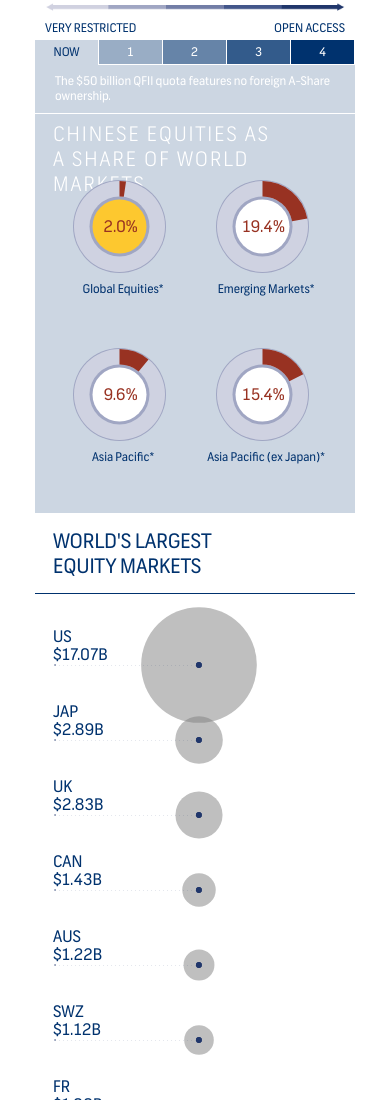
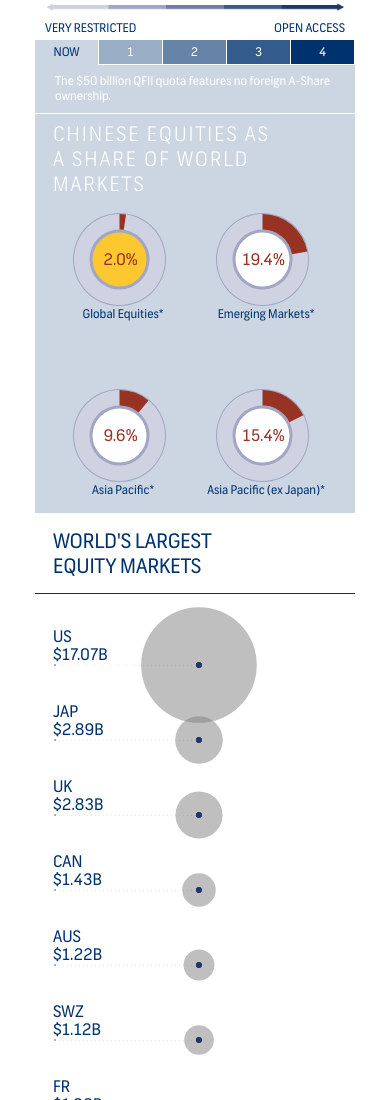
Before and after one commit to greenstick/ftse-chinese-equities-interactive, a plain HTML site: page index.html in a window 390 px wide. Shown: the top 1100 px of the page. Drawn offline with Linux system fonts and the light colour scheme.

Commit message:
Update to phone layout

```diff
--- a/css/interactive.css
+++ b/css/interactive.css
@@ -570,7 +570,7 @@ Smartphone Styles
 		top: 49px;
 		left: 0px;
 		width: 224px;
-		height: 50px;
+		height: 74px;
 		padding: 8px 0 0 0;
 		margin: 0 78px 0 18px;
 		font-family: Frank-Light;
@@ -579,10 +579,10 @@ Smartphone Styles
 	}
 	#dials .regions {
 		position: absolute;
-		top: 107px;
+		top: 132px;
 		left: 0px;
 		width: 292px;
-		height: 328px;
+		height: 303px;
 		padding: 8px 0 5px 0;
 		margin: 0 14px;
 	}
@@ -592,7 +592,7 @@ Smartphone Styles
 		left: 0px;
 		width: 132px;
 		height: 164px;
-		padding: 0 4px;
+		padding: 8px 4px 0 4px;
 		display: inline-block;
 		font-size: 0px;
 		text-align: center;
```
